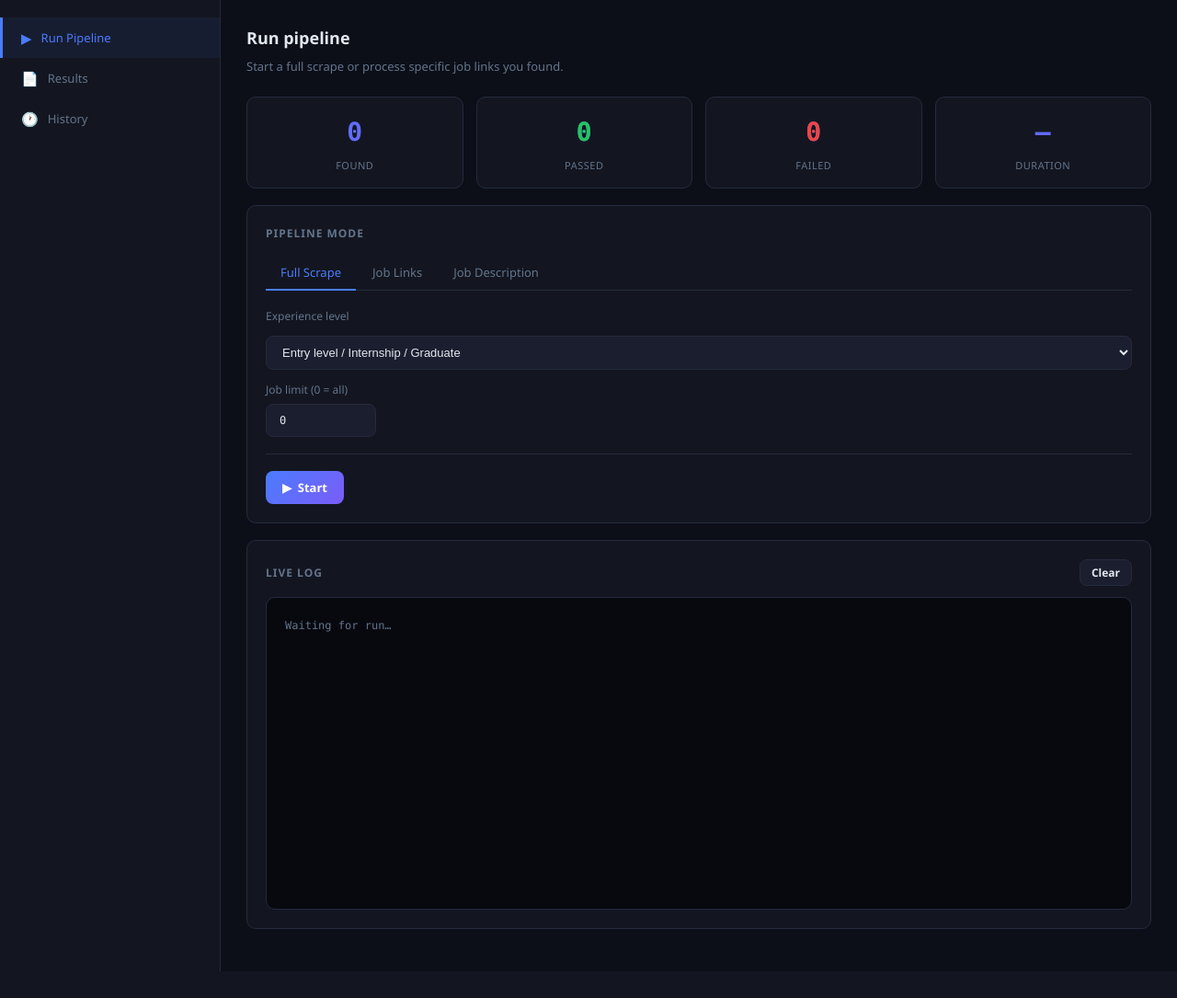
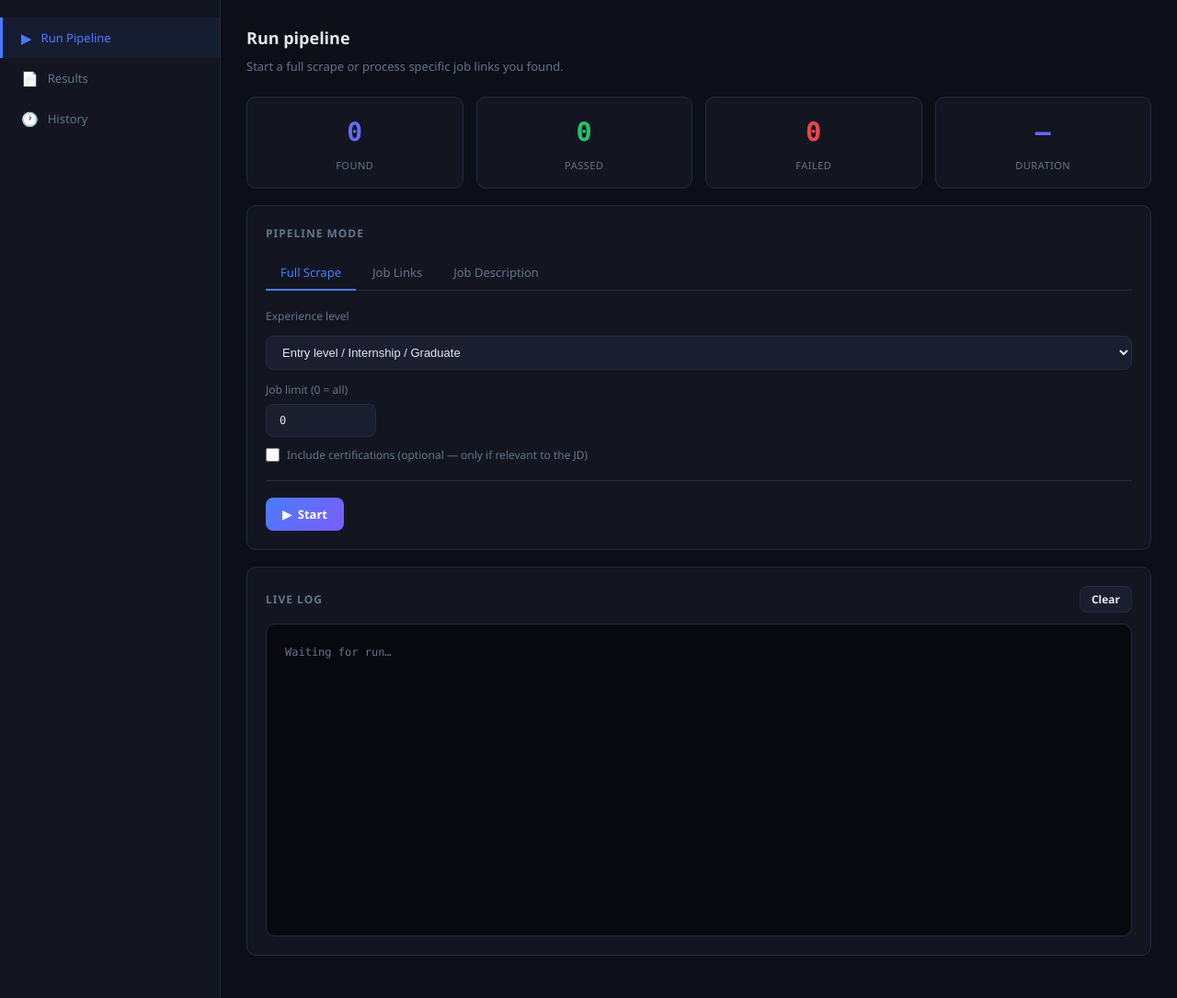
Before and after one commit to Hamju1999/AIResumeTailor, a Flask app: template templates/index.html in a window 1280 px wide. Shown: the part 76-1161 px from the top of the page at 92% size. Before the commit the page ends 1132 px from the top, so only its background shows below. Run offline with Flask 3, Linux system fonts and the light colour scheme; the template is opened without the code that fills it, so the values that code supplies are empty.

Commit message:
Update index.html

```diff
--- a/templates/index.html
+++ b/templates/index.html
@@ -452,6 +452,10 @@
           </div>
           <label for="limitInput">Job limit (0 = all)</label>
           <input type="number" id="limitInput" value="0" min="0" style="width:120px">
+          <div style="margin-top:10px;display:flex;align-items:center;gap:8px">
+            <input type="checkbox" id="includeCerts" style="width:15px;height:15px;cursor:pointer;accent-color:var(--accent)">
+            <label for="includeCerts" style="margin:0;cursor:pointer;font-size:12px;color:var(--muted)">Include certifications (optional — only if relevant to the JD)</label>
+          </div>
         </div>
 
         <!-- Custom URLs tab -->
@@ -463,6 +467,10 @@
           </div>
           <div class="url-list" id="urlList"></div>
           <div class="text-sm text-muted">These go straight to the AI agents - no scraping needed. Useful for jobs posted hours ago.</div>
+          <div style="margin-top:10px;display:flex;align-items:center;gap:8px">
+            <input type="checkbox" id="includeCertsCustom" style="width:15px;height:15px;cursor:pointer;accent-color:var(--accent)">
+            <label for="includeCertsCustom" style="margin:0;cursor:pointer;font-size:12px;color:var(--muted)">Include certifications (optional — only if relevant to the JD)</label>
+          </div>
         </div>
 
         <!-- Paste JD tab -->
@@ -474,6 +482,10 @@
           <label>Paste the full job description below</label>
           <textarea id="pasteJD" rows="10" placeholder="Paste the full job description text here..."></textarea>
           <div class="text-sm text-muted mt-2">Use this when the job link doesn't load. The AI will tailor your resume using this text directly.</div>
+          <div style="margin-top:10px;display:flex;align-items:center;gap:8px">
+            <input type="checkbox" id="includeCertsPaste" style="width:15px;height:15px;cursor:pointer;accent-color:var(--accent)">
+            <label for="includeCertsPaste" style="margin:0;cursor:pointer;font-size:12px;color:var(--muted)">Include certifications (optional — only if relevant to the JD)</label>
+          </div>
         </div>
 
         <hr class="divider">
@@ -498,13 +510,10 @@
 
     </div><!-- /panel-run -->
 
-
     <!-- RESULTS PANEL -->
     <div class="panel" id="panel-results">
-
       <div class="section-title">Results</div>
       <div class="section-sub">Tailored resumes from the latest run.</div>
-
       <div id="resultsRunMeta" class="text-sm text-muted" style="margin-bottom:16px"></div>
 
       <!-- Download bar -->
@@ -550,22 +559,17 @@
 
     </div><!-- /panel-results -->
 
-
     <!-- HISTORY PANEL -->
     <div class="panel" id="panel-history">
-
       <div class="section-title">Run history</div>
       <div class="section-sub">Previous pipeline runs. Click a run to download its outputs.</div>
-
       <div class="card" style="padding:0;overflow:hidden" id="historyCard">
         <div class="empty"><div class="empty-icon">🕐</div>Loading history…</div>
       </div>
-
     </div><!-- /panel-history -->
 
   </main>
 </div><!-- /layout -->
-
 
 <script>
 // State
@@ -658,6 +662,11 @@ async function startRun() {
     paste_jd:         currentMode === 'paste' ? document.getElementById('pasteJD').value.trim() : '',
     paste_title:      currentMode === 'paste' ? document.getElementById('pasteTitle').value.trim() : '',
     paste_company:    currentMode === 'paste' ? document.getElementById('pasteCompany').value.trim() : '',
+    include_certs:      currentMode === 'scrape'
+                          ? document.getElementById('includeCerts')?.checked
+                          : currentMode === 'custom'
+                            ? document.getElementById('includeCertsCustom')?.checked
+                            : document.getElementById('includeCertsPaste')?.checked,
   };
 
   const res = await fetch('/api/run', {
```
